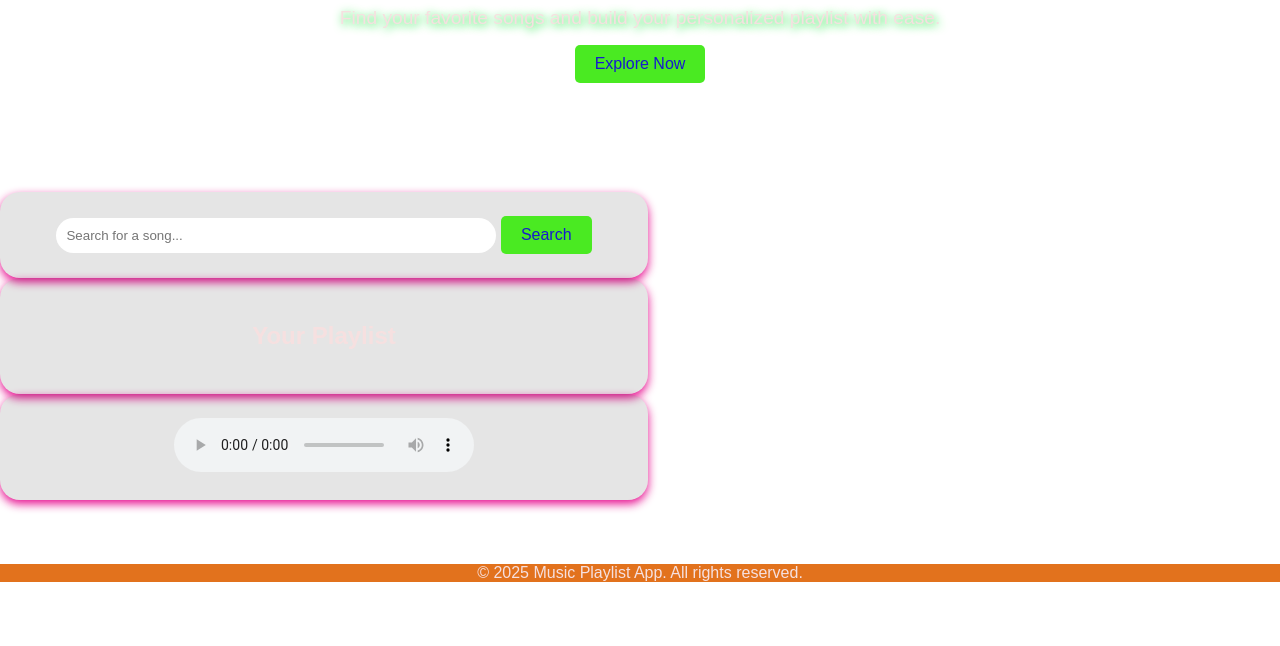
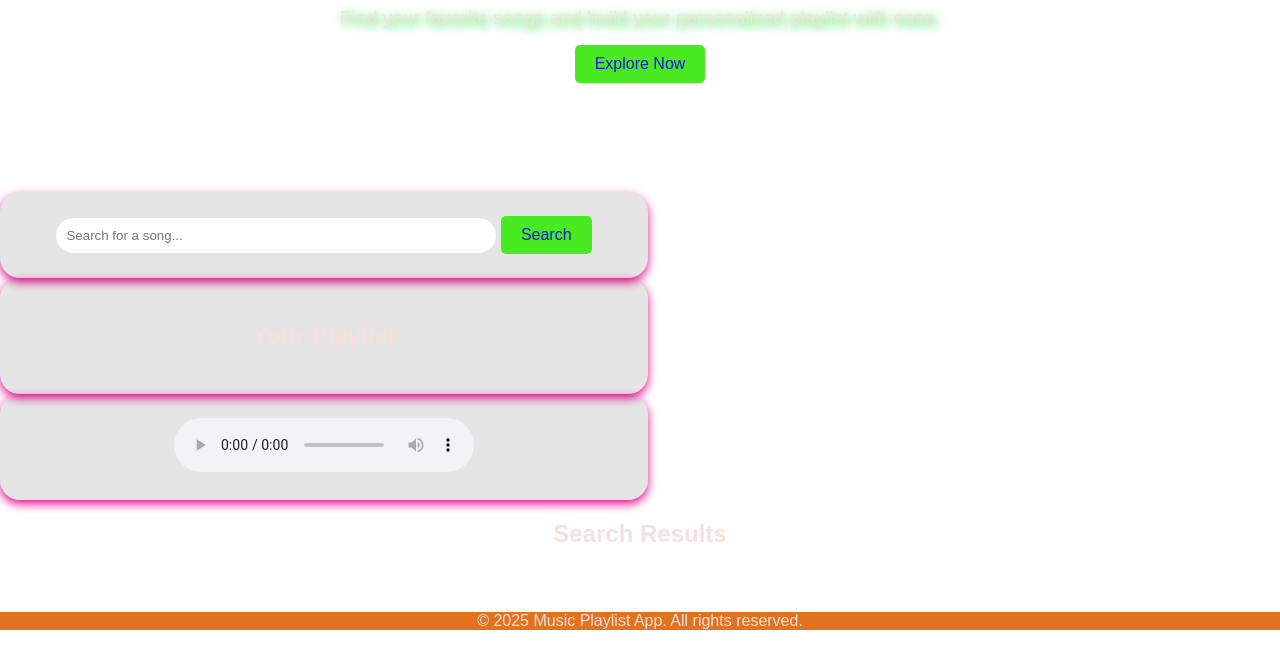
Before and after one commit to carlos-cheruiyot/music-app, a plain HTML site: page index.html in a window 1280 px wide. Shown: the part 308-954 px from the top of the page. Before the commit the page ends 906 px from the top, so only its background shows below. Drawn offline with Linux system fonts and the light colour scheme.

Commit message:
adding a section to display search results

```diff
--- a/index.html
+++ b/index.html
@@ -36,6 +36,10 @@
                 Your browser does not support the audio element.
             </audio>
         </div>
+        <div id="songResults">
+            <h2>Search Results</h2>
+            <ul id="songList"></ul>
+        </div>
     </section>
 
     <footer>
```
